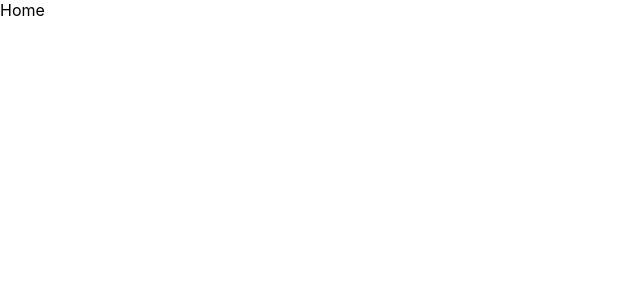
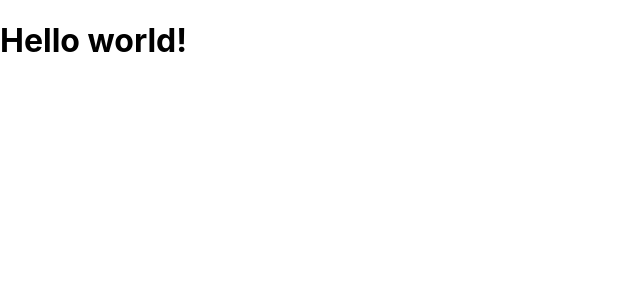
Before and after one commit to Prasanna-13-RV/P360, a React (Create React App) app: page / in a window 1280 px wide. Shown: the top 300 px of the page, without its empty margins (0-640 px from the left). Built offline with nearby package versions, Linux system fonts and the light colour scheme.

Commit message:
tailwind

```diff
--- a/package.json
+++ b/package.json
@@ -35,5 +35,8 @@
       "last 1 firefox version",
       "last 1 safari version"
     ]
+  },
+  "devDependencies": {
+    "tailwindcss": "^3.3.2"
   }
 }
--- a/src/App.js
+++ b/src/App.js
@@ -1,5 +1,4 @@
 import { BrowserRouter as Router, Routes, Route } from 'react-router-dom';
-import './App.css';
 import Home from './pages/home/Home';
 
 function App() {
--- /dev/null
+++ b/src/input.css
@@ -0,0 +1,3 @@
+@tailwind base;
+@tailwind components;
+@tailwind utilities;
--- a/src/pages/home/Home.jsx
+++ b/src/pages/home/Home.jsx
@@ -1,9 +1,7 @@
-import React from 'react'
+import React from "react";
 
 function Home() {
-  return (
-    <div>Home</div>
-  )
+    return <h1 class="text-3xl font-bold underline">Hello world!</h1>;
 }
 
-export default Home
+export default Home;
```
Also changed, not shown: tailwind.config.js (added, +8 -0 lines), 2 other files (tests, documents, lock files or other folders).
